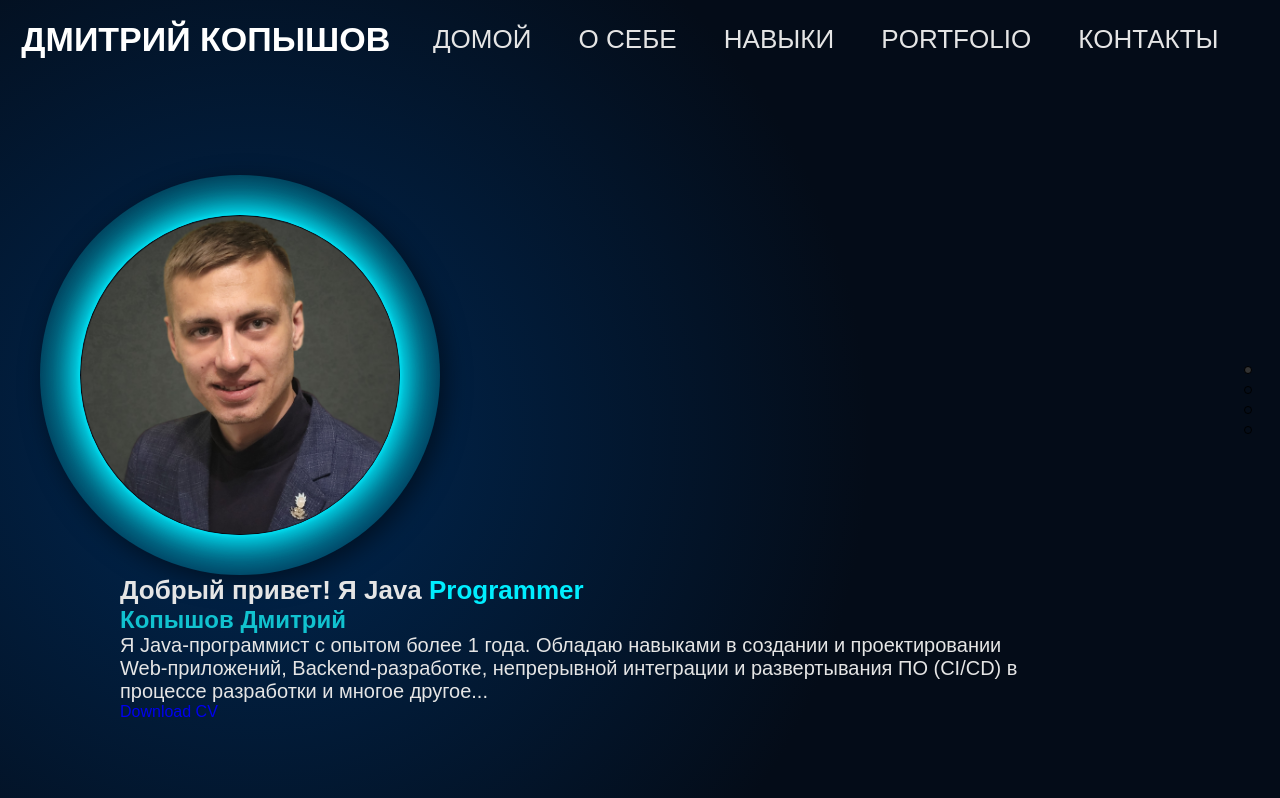
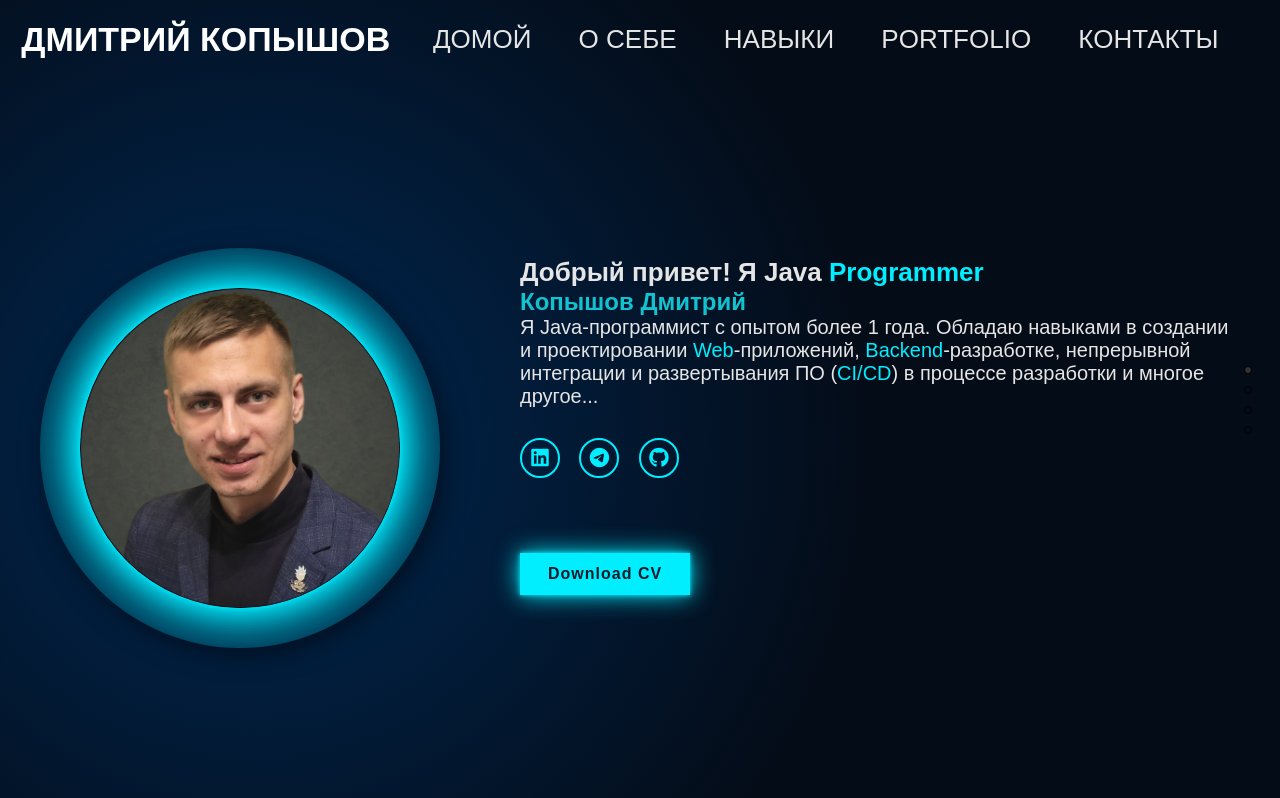
Before and after one commit to dkopyshov/kopyshov-cv, a plain HTML site: page index.html in a window 1280 px wide. Shown: the top 798 px of the page. Drawn offline with nearby package versions, Linux system fonts and the light colour scheme.

Commit message:
Add buttons references

```diff
--- a/css/main.css
+++ b/css/main.css
@@ -7,18 +7,8 @@
     scroll-behavior: smooth;
 }
 
-html {
-    width: 100%;
-    height: 100%;
-}
-
-body {
-
-}
-
 section {
     padding: 40px;
-    /*height: 100vh;*/
 
     overflow-x: hidden;
     /*background: #1e1e1e;*/
@@ -85,18 +75,16 @@ header {
 .main-section {
     padding: 40px 0 30px;
     display: flex;
-    justify-content: space-around;
+    justify-content: space-between;
     align-items: center;
     flex-wrap: wrap;
 }
 
 .container {
     display: flex;
+    justify-content: space-around;
     align-items: center;
-    flex-wrap: wrap;
-    justify-content: space-between;
     padding-top: 6em;
-    /*padding-right: 6rem;*/
 }
 
 .container .hero-pic {
@@ -125,7 +113,7 @@ header {
     max-width: 900px;
     display: flex;
     flex-direction: column;
-    margin-left: 5rem;
+    margin-left: 5em;
 }
 
 .home-content h5 {
@@ -146,3 +134,64 @@ header {
     color: #e5e5e5;
     font-size: 20px;
 }
+
+.home-content p span{
+    color: #0ef;
+}
+
+.btn-group {
+    margin: 45px 0;
+}
+
+.btn-group .btn {
+    color: #fff;
+    background-color: #333;
+    padding: 12px 25px;
+    margin: 5px 7px 5px 0;
+    border: 2px solid #e5e5e5;
+    box-shadow: 0 10px 10px 8px rgb(0 0 0/78%);
+}
+
+.btn.active {
+    border-color: #0ef;
+}
+
+.btn-box {
+    display: inline-block;
+    padding: 12px 28px;
+    background-color: #0ef;
+    font-size: 16px;
+    color: #081b29;
+    letter-spacing: 1px;
+    text-decoration: none;
+    font-weight: 600;
+    box-shadow: 0 0 5px #0ef, 0 0 25px #0ef;
+    transition: 0.5s ease;
+}
+
+.btn-box:hover {
+    box-shadow: 0 0 5px cyan, 0 0 25px cyan, 0 0 50px cyan, 0 0 100px cyan;
+}
+
+.home-content .home-sci i {
+    display: inline-flex;
+    justify-content: center;
+    align-items: center;
+    width: 40px;
+    height: 40px;
+    background: transparent;
+    border: 2px solid #0ef;
+    border-radius: 50%;
+    font-size: 20px;
+    color: #0ef;
+    text-decoration: none;
+    margin: 30px 15px 30px 0;
+    transition: 0.5s ease;
+}
+
+.home-content .home-sci i:hover {
+    background: #0ef;
+    color: #081b29;
+    box-shadow: 0 0 20px #0ef;
+    transform: rotate(360deg);
+}
--- a/index.html
+++ b/index.html
@@ -6,6 +6,8 @@
 	<meta name="viewport" content="width=device-width, initial-scale=1.0">
 	<link rel="stylesheet" type="text/css" href="css/jquery.pagepiling.css" />
 	<link rel="stylesheet" type="text/css" media="all" href="/css/main.css">
+	<link href='https://unpkg.com/boxicons@2.1.4/css/boxicons.min.css' rel='stylesheet'>
+	<link rel="stylesheet" type="text/css" media="all" href="https://cdnjs.cloudflare.com/ajax/libs/font-awesome/6.4.2/css/all.min.css">
 	<script src="http://ajax.googleapis.com/ajax/libs/jquery/1.11.1/jquery.min.js"></script>
 	<script type="text/javascript" src="js/jquery.pagepiling.min.js"></script>
 	<title>Dmitry Kopyshov</title>
@@ -18,7 +20,7 @@
 			<p>ДМИТРИЙ КОПЫШОВ</p>
 		</div>
 		<nav>
-			<ul class="navigator">
+			<ul class="navigator" id="nav">
 				<li data-menuanchor="home" class="active"><a href="#home">ДОМОЙ</a></li>
 				<li data-menuanchor="about"><a href="#about">О СЕБЕ</a></li>
 				<li data-menuanchor="skills"><a href="#skills">НАВЫКИ</a></li>
@@ -38,17 +40,17 @@
 				<div class="home-content">
 					<h5>Добрый привет! Я Java&nbsp<span class="input">Programmer</span></h5>
 					<h1>Копышов Дмитрий</h1>
-					<p>Я Java-программист с опытом более 1 года. Обладаю навыками в создании и проектировании Web-приложений,
-						Backend-разработке, непрерывной интеграции и развертывания ПО (CI/CD) в процессе разработки и многое другое...</p>
+					<p>Я Java-программист с опытом более 1 года. Обладаю навыками в создании и проектировании <span class="input">Web</span>-приложений,
+						<span class="input">Backend</span>-разработке, непрерывной интеграции и развертывания ПО (<span class="input">CI/CD</span>) в процессе разработки и многое другое...</p>
 
 					<div class="home-sci">
-						<a href="#"><i class="fa-brands fa-vk"></i></a>
-						<a href="#"><i class="fa-brands fa-linkedin"></i></a>
-						<a href="#"><i class="fa-brands fa-telegram"></i></a>
-						<a href="#"><i class="fa-brands fa-github"></i></a>
+<!--						<a href="#"><i class="fa-brands fa-vk"></i></a>-->
+						<a href="https://linkedin.com/in/dmitrykopyshov"><i class="fa-brands fa-linkedin"></i></a>
+						<a href="https://t.me/ko_dmeet"><i class="fa-brands fa-telegram"></i></a>
+						<a href="https://github.com/dkopyshov"><i class="fa-brands fa-github"></i></a>
 
 						<div class="btn-group">
-							<a href="#" class="btn-box">Download CV</a>
+							<a href="/assets/resources/DMITRY_KOPYSHOV_java_ru.pdf" class="btn-box" download="/assets/resources/DMITRY_KOPYSHOV_java_ru.pdf">Download CV</a>
 						</div>
 					</div>
 				</div>
@@ -95,9 +97,9 @@
 	<script>
 		$(document).ready(function() {
 			$('#pagepiling').pagepiling({
-				anchors: ['main-section', 'about', 'skills', 'portfolio', 'contacts'],
+				anchors: ['home', 'about', 'skills', 'portfolio', 'contacts'],
 				menu: 'menu',
-				scrollingSpeed: 200,
+				scrollingSpeed: 700,
 				loopBottom: true
 			});
 		});
```
Also changed, not shown: 1 other file.
